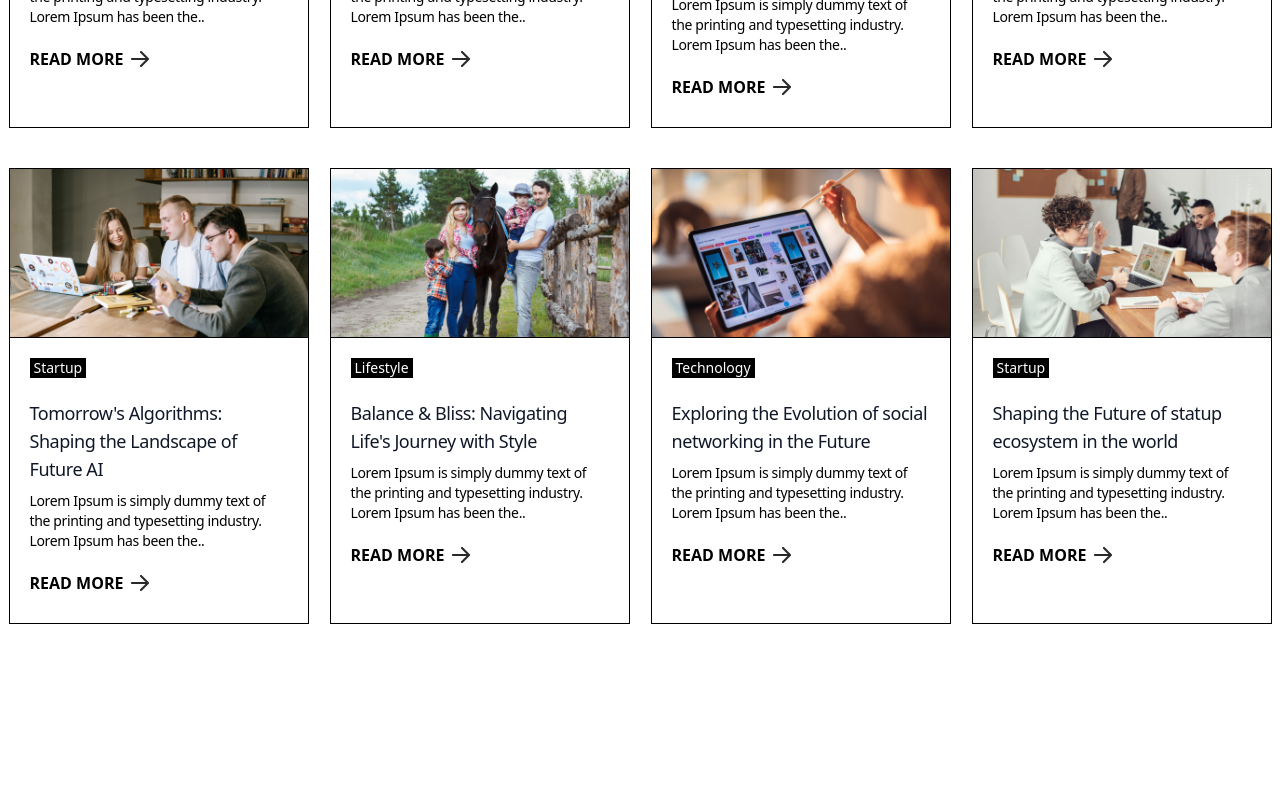
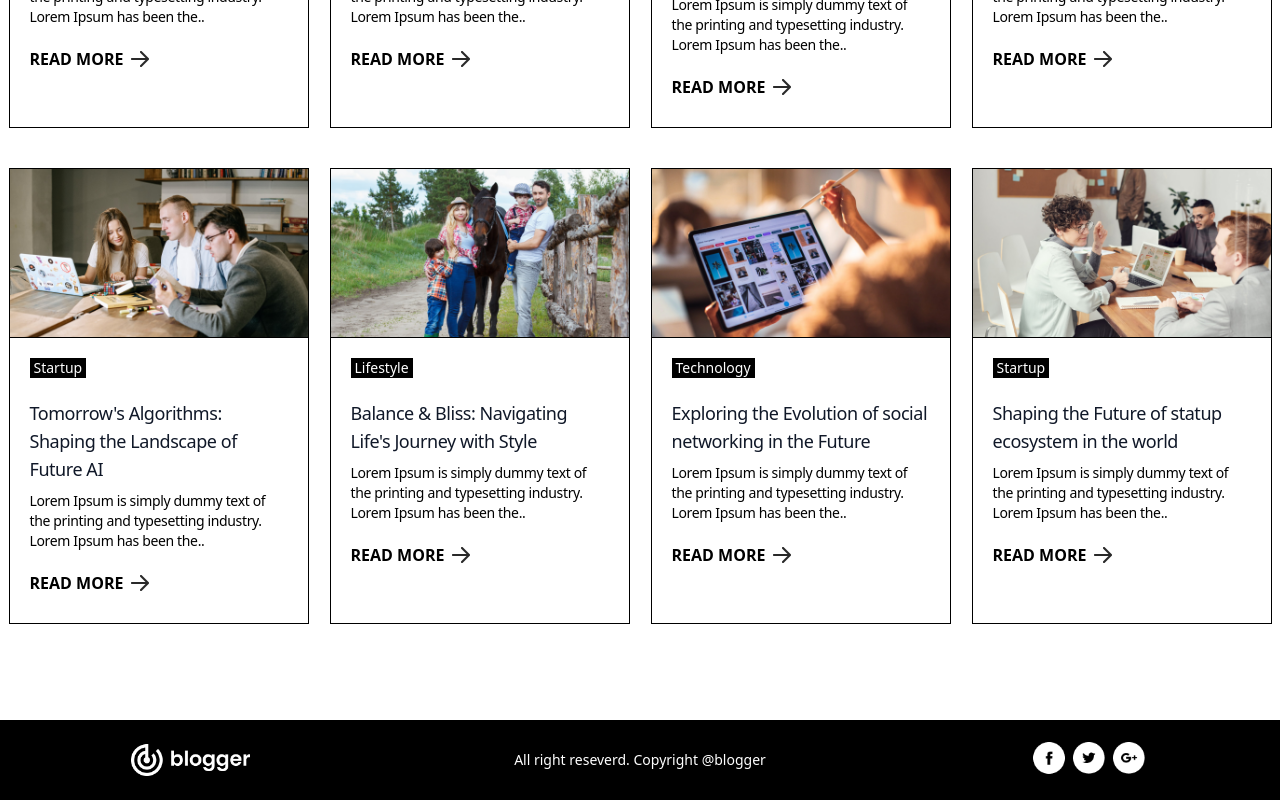
Before and after one commit to I3WX/Blog, a Next.js app in the folder blog-website/: page / in a window 1280 px wide. Shown: the part 1794-2594 px from the top of the page. Before the commit the page ends 2514 px from the top, so only its background shows below. Built offline with nearby package versions, Linux system fonts and the light colour scheme.

Commit message:
footer added

```diff
--- /dev/null
+++ b/blog-website/Components/Footer.jsx
@@ -0,0 +1,19 @@
+import { assets } from '@/Assets/assets'
+import Image from 'next/image'
+import React from 'react'
+
+const Footer = () => {
+  return (
+    <div className='flex justify-around flex-col gap-2 sm:gap-0 sm:flex-row bg-black py-5 items-center'>
+        <Image src={assets.logo_light} alt='' width={120}/>
+        <p className='text-sm text-white '>All right reseverd. Copyright @blogger</p>
+        <div className='flex'>
+            <Image src={assets.facebook_icon} alt='' width={40}/>
+            <Image src={assets.twitter_icon} alt='' width={40}/>
+            <Image src={assets.googleplus_icon} alt='' width={40}/>
+        </div>
+    </div>
+  )
+}
+
+export default Footer
--- /dev/null
+++ b/blog-website/app/blogs/[id]/page.jsx
@@ -0,0 +1,9 @@
+import React from 'react'
+
+const page = ({params}) => {
+  return (
+    <div>{params.id}</div>
+  )
+}
+
+export default page
--- a/blog-website/app/globals.css
+++ b/blog-website/app/globals.css
@@ -1,4 +1,5 @@
 @import "tailwindcss";
+
 @tailwind base;
 @tailwind components;
 @tailwind utilities;
--- a/blog-website/app/page.js
+++ b/blog-website/app/page.js
@@ -1,12 +1,14 @@
 'use client'
 import Header from "@/Components/Header"
 import BlogList from "@/Components/BlogList";
+import Footer from "@/Components/Footer";
 
 export default function Home() {
   return (
     <>
     <Header/>
     <BlogList/>
+    <Footer/>
     </>
   );
 }
```
